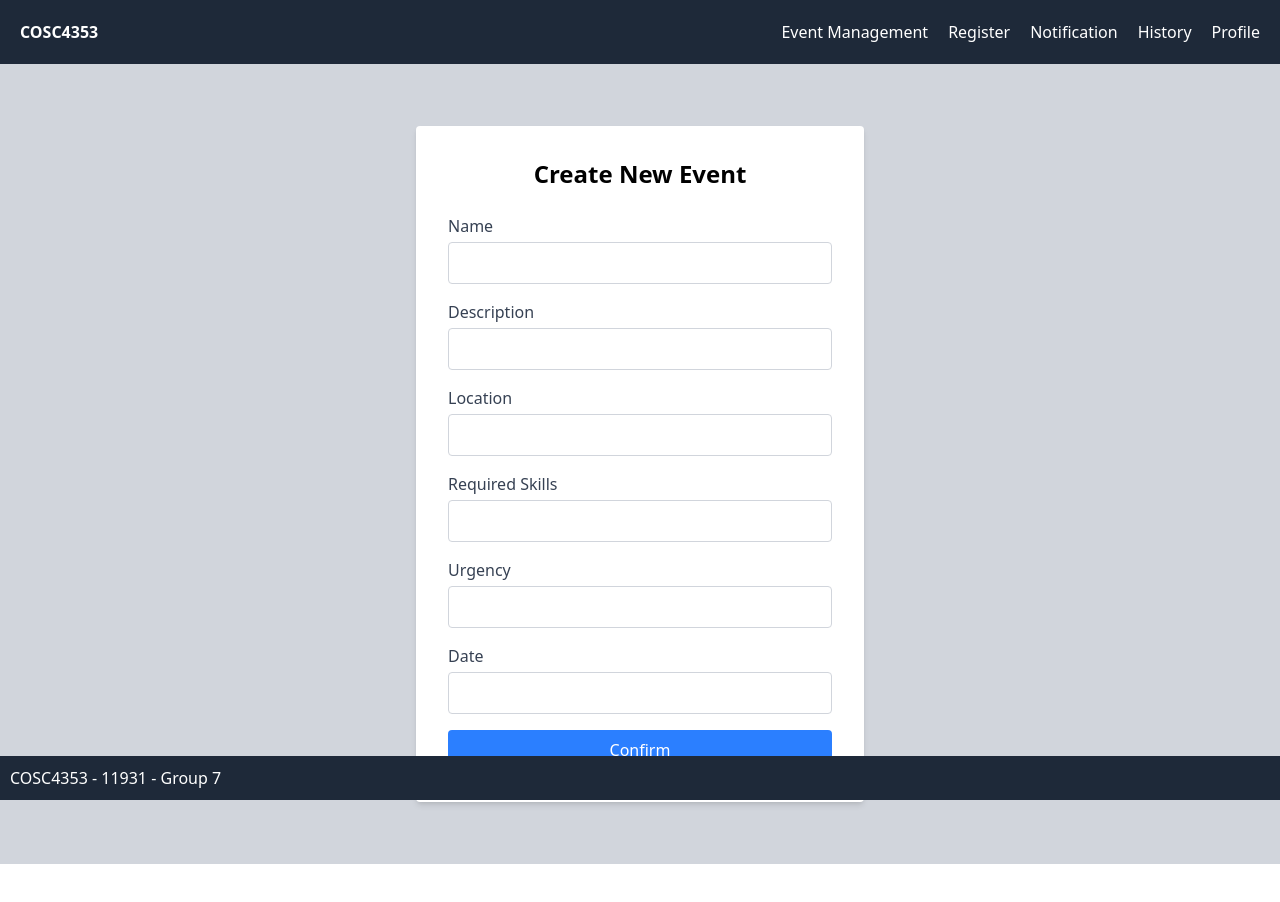
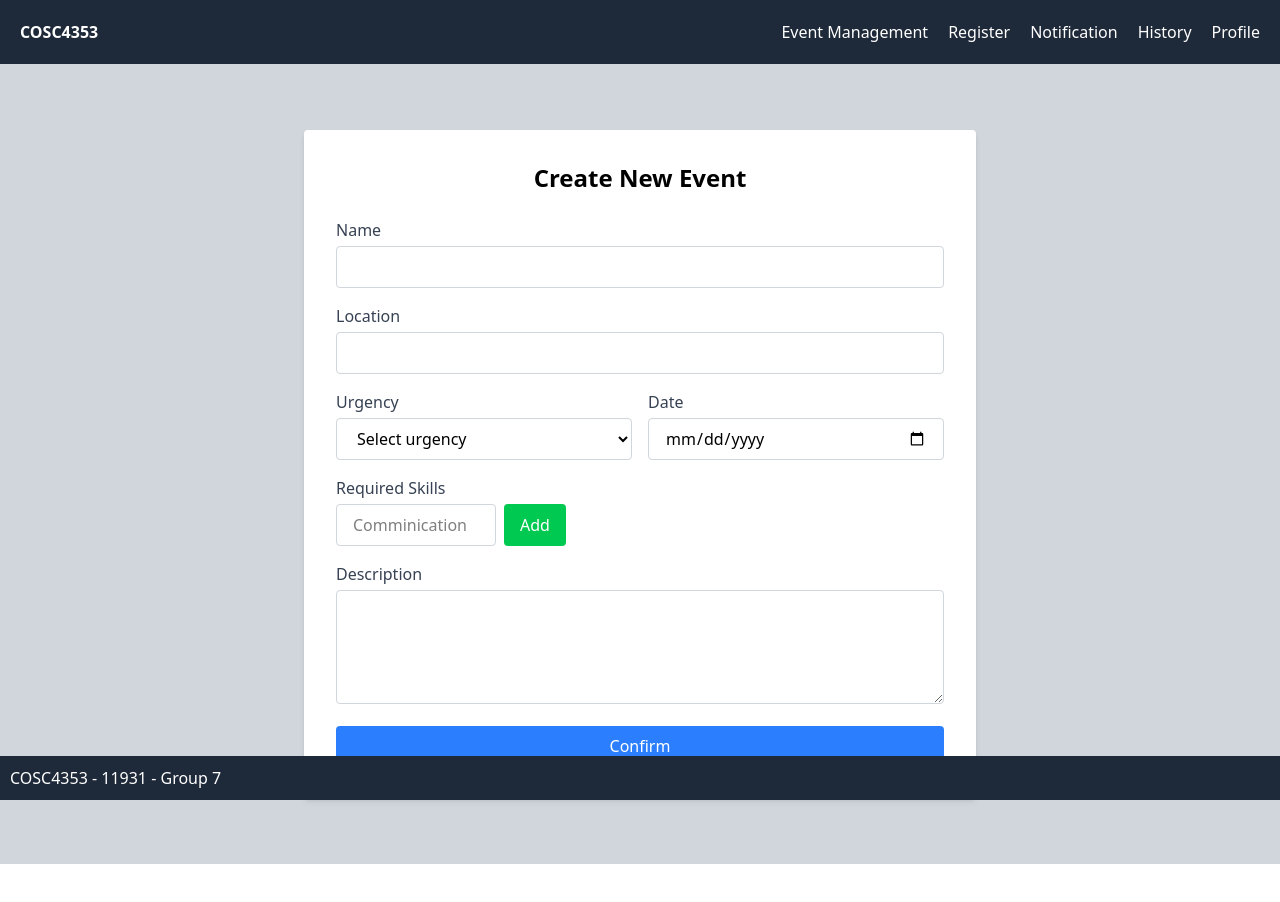
Before and after one commit to longt2407/cosc-4353-summer-2025-frontend, a React (Vite) app: page /admin/event/create in a window 1280 px wide. Shown: the top 902 px of the page. Built offline with nearby package versions, Linux system fonts and the light colour scheme.

Commit message:
update Create New Event form

```diff
--- a/src/page/admin/EventCreate.jsx
+++ b/src/page/admin/EventCreate.jsx
@@ -1,13 +1,40 @@
 import { useNavigate } from "react-router-dom";
+import { useState } from "react";
 
 function EventCreate() {
     const navigate = useNavigate();
+    const [skills, setSkills] = useState([]);
+    const [newSkill, setNewSkill] = useState("");
 
-    return(
+    const addSkill = () =>{
+        const val = newSkill;
+        const isValid = /^[A-Za-z]+$/.test(val);
+
+        if (val && isValid && !skills.includes(val)) {
+            setSkills([...skills, val]);
+            setNewSkill("");
+        }
+    };
+
+    const removeSkill = (skill) =>{
+        setSkills(skills.filter((s) => s !== skill));
+    };
+
+    return (
         <div className="flex justify-center items-center min-h-screen">
-            <div className="bg-white p-8 rounded shadow-md w-full max-w-md">
+            <div className="bg-white p-8 rounded shadow-md w-full max-w-2xl">
                 <h1 className="text-2xl font-bold mb-6 text-center">Create New Event</h1>
-                <form className="space-y-4">
+                <form
+                    className="space-y-4"
+                    onSubmit={(e) => {
+                        e.preventDefault();
+                        if (skills.length === 0){
+                            alert("Please add at least one required skill.");
+                            return;
+                        }
+                        navigate("/admin/event");
+                    }}
+                >
                     <div>
                         <label className="block text-gray-700 mb-1">Name</label>
                         <input
@@ -16,46 +43,89 @@ function EventCreate() {
                             className="w-full px-4 py-2 border border-gray-300 rounded focus:outline-none focus:ring-2 focus:ring-blue-500"
                         />
                     </div>
+
                     <div>
-                        <label className="block text-gray-700 mb-1">Description</label>
+                        <label className="block text-gray-700 mb-1">Location</label>
                         <input
-                            type="password"
+                            type="text"
                             required
                             className="w-full px-4 py-2 border border-gray-300 rounded focus:outline-none focus:ring-2 focus:ring-blue-500"
                         />
                     </div>
-                    <div>
-                        <label className="block text-gray-700 mb-1">Location</label>
+
+                    <div className="flex gap-4">
+                        <div className="flex-1">
+                            <label className="block text-gray-700 mb-1">Urgency</label>
+                            <select
+                            required
+                            className="w-full px-4 py-2 border border-gray-300 rounded focus:outline-none focus:ring-2 focus:ring-blue-500"
+                            >
+                            <option value="">Select urgency</option>
+                            <option value="low">Low</option>
+                            <option value="medium">Medium</option>
+                            <option value="high">High</option>
+                            </select>
+                        </div>
+
+                        <div className="flex-1">
+                            <label className="block text-gray-700 mb-1">Date</label>
                             <input
-                            type="password"
+                            type="date"
                             required
                             className="w-full px-4 py-2 border border-gray-300 rounded focus:outline-none focus:ring-2 focus:ring-blue-500"
                             />
                         </div>
+                    </div>
+
                     <div>
                         <label className="block text-gray-700 mb-1">Required Skills</label>
+                        <div className="flex flex-wrap gap-2 gap-x-2">
+                            {skills.map((skill) => (
+                                <div
+                                    key={skill}
+                                    className="flex items-center bg-blue-100 text-blue-700 px-3 py-1 rounded"
+                                >
+                                    <span>{skill}</span>
+                                    <button
+                                        type="button"
+                                        onClick={() => removeSkill(skill)}
+                                        className="ml-2 text-blue-700 hover:text-blue-900 font-bold"
+                                        aria-label={`Remove skill ${skill}`}
+                                    >
+                                        &times;
+                                    </button>
+                                </div>
+                            ))}
+                            <div className="flex">
                                 <input
-                            type="password"
+                                    type="text"
+                                    value={newSkill}
+                                    onChange={(e) =>
+                                        setNewSkill(e.target.value.replace(/[^A-Za-z]/g, ""))
+                                    }
+                                    placeholder="Comminication"
+                                    className="w-[160px] flex-grow px-4 py-2 border border-gray-300 rounded focus:outline-none focus:ring-2 focus:ring-blue-500"
+                                />
+                                <button
+                                    type="button"
+                                    onClick={addSkill}
+                                    className="ml-2 bg-green-500 text-white px-4 rounded hover:bg-green-600"
+                                >
+                                    Add
+                                </button>
+                            </div>
+                        </div>
+                    </div>
+
+                    <div>
+                        <label className="block text-gray-700 mb-1">Description</label>
+                        <textarea
+                            rows={4}
                             required
                             className="w-full px-4 py-2 border border-gray-300 rounded focus:outline-none focus:ring-2 focus:ring-blue-500"
                         />
                     </div>
-                    <div>
-                        <label className="block text-gray-700 mb-1">Urgency</label>
-                        <input
-                            type="password"
-                            required
-                            className="w-full px-4 py-2 border border-gray-300 rounded focus:outline-none focus:ring-2 focus:ring-blue-500"
-                        />
-                    </div>
-                    <div>
-                        <label className="block text-gray-700 mb-1">Date</label>
-                        <input
-                            type="password"
-                            required
-                            className="w-full px-4 py-2 border border-gray-300 rounded focus:outline-none focus:ring-2 focus:ring-blue-500"
-                        />
-                    </div>
+
                     <button
                         type="submit"
                         className="w-full bg-blue-500 text-white py-2 rounded hover:bg-blue-600"
@@ -67,4 +137,5 @@ function EventCreate() {
         </div>
     );
 }
+
 export default EventCreate;
```
Lines whose indentation alone changed are shown as unchanged.
